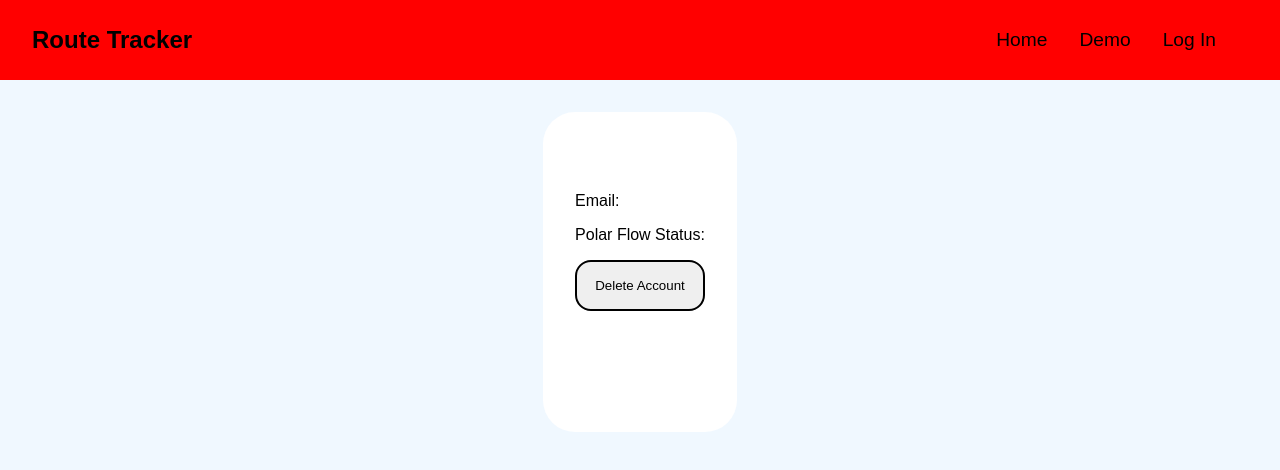
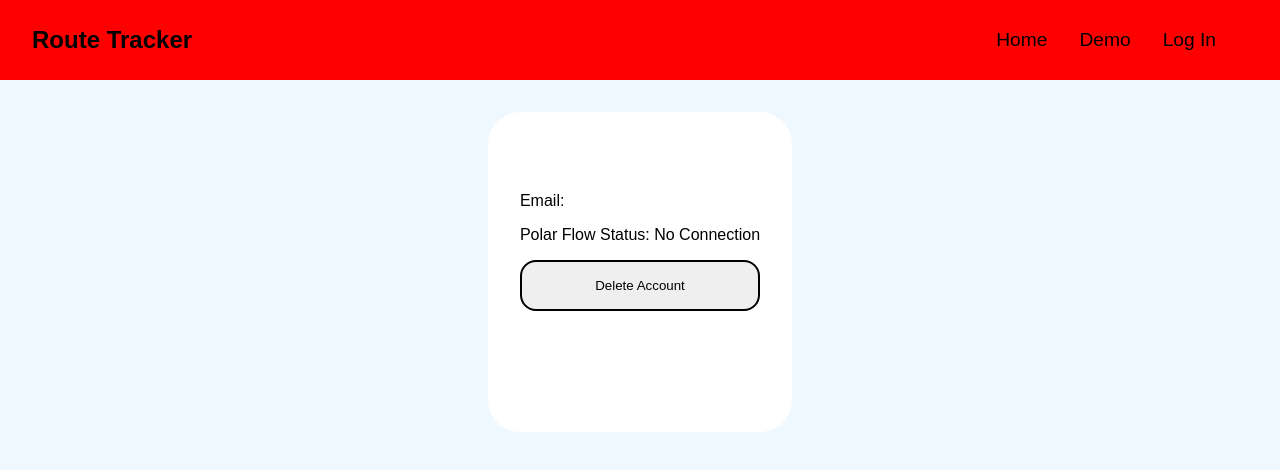
Before and after one commit to ykdot/Route_Exercise_Tracker, a React (Vite) app in the folder frontend/: page /setting/1 in a window 1280 px wide. Shown: the top 470 px of the page. Built offline with nearby package versions, Linux system fonts and the light colour scheme; sample sign-in values are in the browser's storage.

Commit message:
add: polar flow status indicator

```diff
--- a/frontend/src/App.jsx
+++ b/frontend/src/App.jsx
@@ -46,6 +46,7 @@ function App() {
   const [isPolarAuthenticated, setIsPolarAuthenticated] = useState(false);
 
   const login = useCallback((uid, username, email, polarAffiliated, token, expirationDate ) => {
+    console.log(polarAffiliated);
     setToken(token);
     setUsername(username);
     setEmail(email);
--- a/frontend/src/pages/SettingPage.jsx
+++ b/frontend/src/pages/SettingPage.jsx
@@ -75,6 +75,7 @@ function SettingPage() {
       throw new Error(err);
     }
   }
+  const polarConnection = auth.isPolarAffiliated ? 'Connected': 'No Connection';
 
   return (
     <>
@@ -87,7 +88,7 @@ function SettingPage() {
           <div className={styles['inside-container']}>
             <h1>{auth.username}</h1>
             <p>Email: {auth.email}</p>
-            <p>Polar Flow Status: </p>
+            <p>Polar Flow Status: {polarConnection}</p>
             <button className={styles['delete-button']} onClick={handleDeleteAccount}>Delete Account</button>
           </div>
         </div>
```
